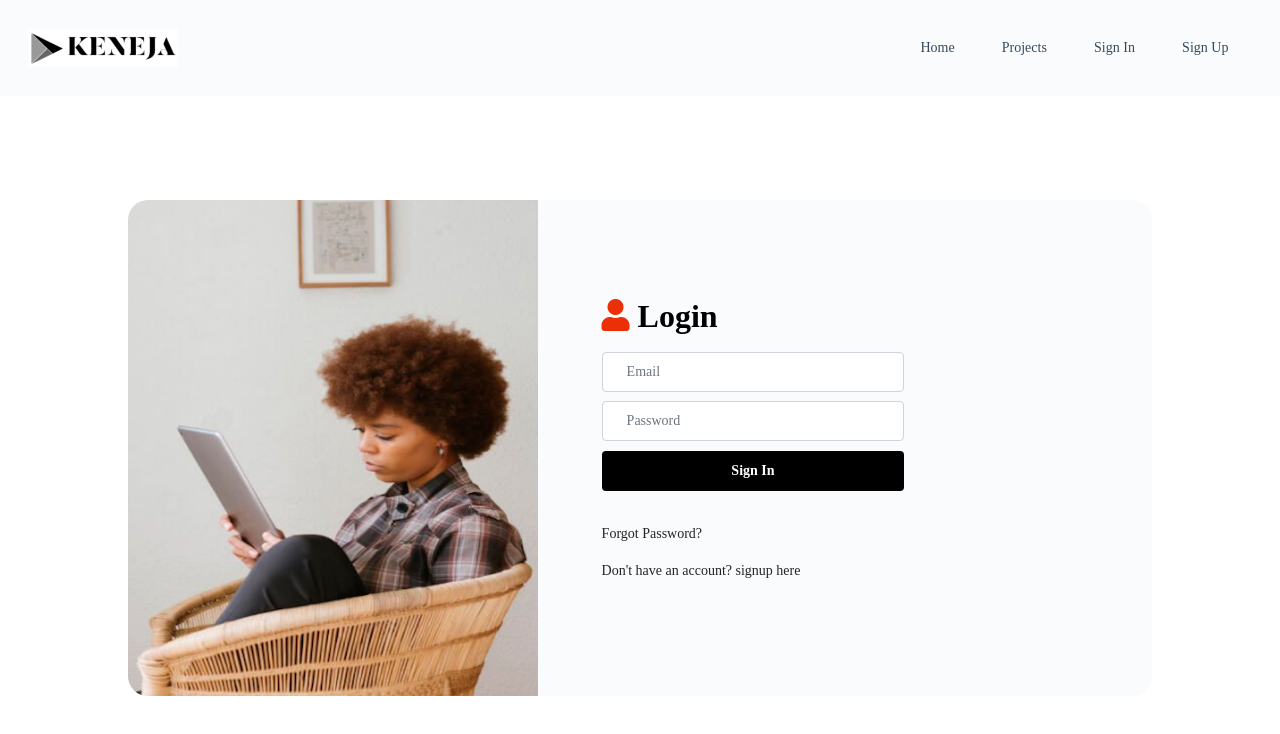
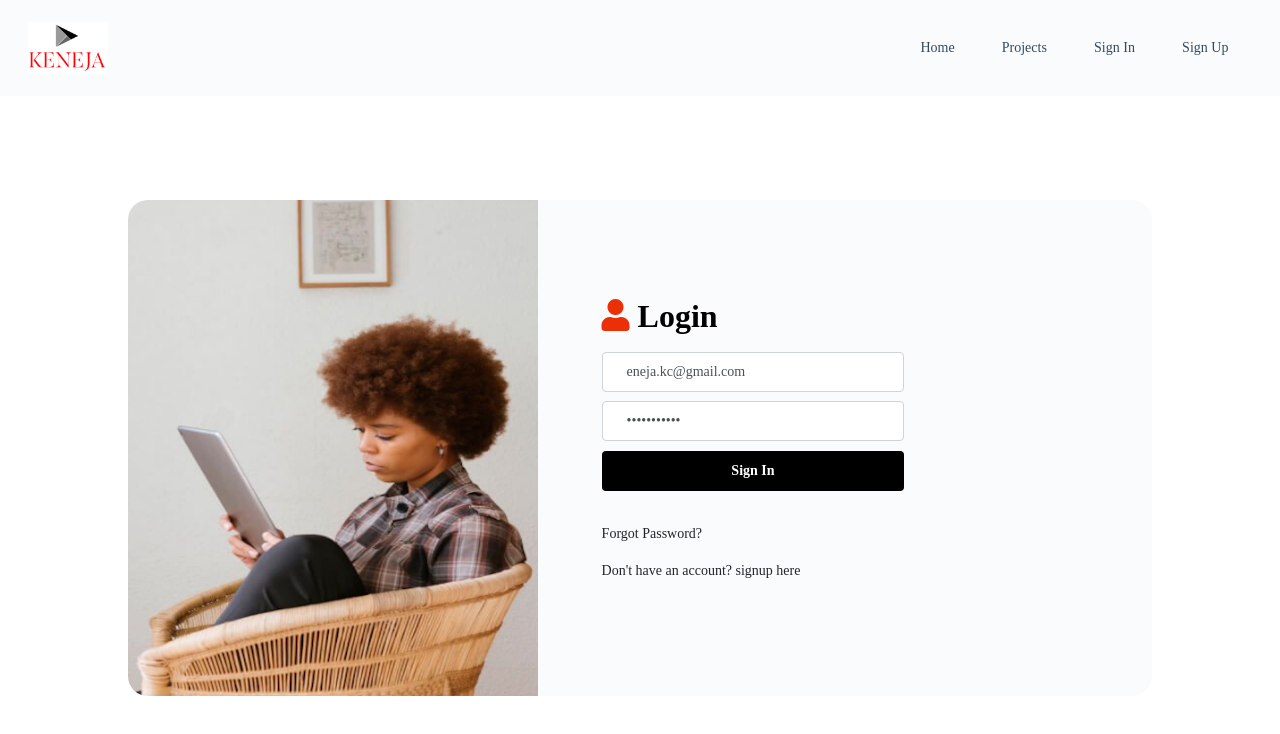
Before and after one commit to chingsley/kc-portfolio-frontend, a React (Create React App) app: page /login in a window 1280 px wide. Shown: the top 734 px of the page. Built offline with nearby package versions, Linux system fonts and the light colour scheme.

Commit message:
implement user login from the login page

```diff
--- a/src/components/LoginForm.js
+++ b/src/components/LoginForm.js
@@ -1,16 +1,54 @@
 import React from 'react';
+import { connect } from 'react-redux';
+import { withRouter } from 'react-router-dom';
 import { AuthForm } from './SignupForm';
+import { loginUser } from '../store/actions';
 
 class LoginForm extends React.Component {
+  state = {
+    emailOrUsername: 'eneja.kc@gmail.com',
+    password: 'Testing*123',
+  };
+
+  handleInputChange = (e) => {
+    this.setState({ [e.target.name]: e.target.value });
+  };
+
+  handleFormSubmit = (e) => {
+    e.preventDefault();
+    // console.log(this.state);
+    const form = Object.keys(this.state).reduce((obj, key) => {
+      if (key === 'emailOrUsername' && this.state[key].includes('@')) {
+        return { ...obj, email: this.state[key] };
+      } else if (key === 'emailOrUsername' && !this.state[key].includes('@')) {
+        return { ...obj, username: this.state[key] };
+      } else {
+        return { ...obj, [key]: this.state[key] };
+      }
+    }, {});
+    // console.log(form);
+    this.props.loginUser(form, this.props.history);
+  };
+
   render() {
     return (
-      <AuthForm>
+      <AuthForm onSubmit={this.handleFormSubmit}>
         <div className="left-inputs-in-form">
-          <input className="form-control" type="email" placeholder="Email" />
           <input
             className="form-control"
-            type="new-password"
+            type="text"
+            placeholder="Email / Username"
+            name="emailOrUsername"
+            value={this.state.emailOrUsername}
+            onChange={this.handleInputChange}
+          />
+          <input
+            className="form-control"
+            type="password"
             placeholder="Password"
+            name="password"
+            value={this.state.password}
+            onChange={this.handleInputChange}
           />
           <button className="auth-btn">Sign In</button>
         </div>
@@ -19,4 +57,4 @@ class LoginForm extends React.Component {
   }
 }
 
-export default LoginForm;
+export default connect(null, { loginUser })(withRouter(LoginForm));
--- a/src/components/Logo.js
+++ b/src/components/Logo.js
@@ -1,6 +1,6 @@
 import React from 'react';
 import styled, { css } from 'styled-components';
-import logo from '../assets/L12.png';
+import logo from '../assets/L1.png';
 
 const Logo = styled.div`
   ${(props) => {
--- a/src/components/NavBarResponsive.js
+++ b/src/components/NavBarResponsive.js
@@ -90,7 +90,7 @@ const Nav = styled.nav`
 function NavBar() {
   return (
     <Nav>
-      <Logo width="150px" mobile_width="120px" />
+      <Logo width="80px" mobile_width="120px" />
       <input type="checkbox" name="mobile-nav-trigger" id="check" />
       <label htmlFor="check" className="checkbtn">
         <i className="fas fa-bars"></i>
--- a/src/store/actions/index.js
+++ b/src/store/actions/index.js
@@ -1,36 +1,9 @@
-import { Request } from '../../utils';
-import { toast } from 'react-toastify';
-import customToast from '../../utils/customToast';
-import { saveToken } from '../../utils/localStorage';
+export { REGISTRATION_STARTED } from './user';
+export { REGISTRATION_FAILURE } from './user';
+export { REGISTRATION_SUCCESS } from './user';
+export { registerUser } from './user';
 
-export const REGISTRATION_STARTED = 'REGISTRATION_STARTED';
-export const REGISTRATION_SUCCESS = 'REGISTRATION_SUCCESS';
-export const REGISTRATION_FAILURE = 'REGISTRATION_FAILURE';
-
-export const registerUser = (formData, history) => async (dispatch) => {
-  try {
-    dispatch({ type: REGISTRATION_STARTED });
-    const options = {
-      data: formData,
-      contentType: 'multipart/form-data',
-    };
-    const { data } = await Request.post('/users', options);
-    console.log(data);
-    customToast.success(data.message);
-    saveToken(data.data.token);
-    dispatch({ type: REGISTRATION_SUCCESS, payload: data.data });
-    history.push('/home');
-  } catch (error) {
-    const errorMsg =
-      error.response?.data?.error ||
-      `${
-        error.response?.statusText ||
-        'Server not reachable. Please check your internet connection or try again shortly'
-      }`;
-    customToast.error(errorMsg);
-    dispatch({
-      type: REGISTRATION_FAILURE,
-      payload: errorMsg,
-    });
-  }
-};
+export const LOGIN_STARTED = 'LOGIN_STARTED';
+export const LOGIN_SUCCESS = 'LOGIN_SUCCESS';
+export const LOGIN_FAILURE = 'LOGIN_FAILURE';
+export { loginUser } from './user';
--- /dev/null
+++ b/src/store/actions/user.js
@@ -0,0 +1,67 @@
+import { Request } from '../../utils';
+import { toast } from 'react-toastify';
+import customToast from '../../utils/customToast';
+import { saveToken } from '../../utils/localStorage';
+
+export const REGISTRATION_STARTED = 'REGISTRATION_STARTED';
+export const REGISTRATION_SUCCESS = 'REGISTRATION_SUCCESS';
+export const REGISTRATION_FAILURE = 'REGISTRATION_FAILURE';
+export const registerUser = (formData, history) => async (dispatch) => {
+  try {
+    dispatch({ type: REGISTRATION_STARTED });
+    const options = {
+      data: formData,
+      contentType: 'multipart/form-data',
+    };
+    const { data } = await Request.post('/users', options);
+    console.log(data);
+    customToast.success(data.message);
+    saveToken(data.data.token);
+    dispatch({ type: REGISTRATION_SUCCESS, payload: data.data });
+    history.push('/home');
+  } catch (error) {
+    const errorMsg =
+      error.response?.data?.error ||
+      `${
+        error.response?.statusText ||
+        'Server not reachable. Please check your internet connection or try again shortly'
+      }`;
+    customToast.error(errorMsg);
+    dispatch({
+      type: REGISTRATION_FAILURE,
+      payload: errorMsg,
+    });
+  }
+};
+
+export const LOGIN_STARTED = 'LOGIN_STARTED';
+export const LOGIN_SUCCESS = 'LOGIN_SUCCESS';
+export const LOGIN_FAILURE = 'LOGIN_FAILURE';
+export const loginUser = (form, history) => async (dispatch) => {
+  try {
+    dispatch({ type: LOGIN_STARTED });
+    const options = {
+      data: form,
+      contentType: 'application/json',
+    };
+    const { data } = await Request.post('/users/login', options);
+    console.log(data);
+    customToast.success(data.message);
+    saveToken(data.data.token);
+    dispatch({ type: LOGIN_SUCCESS, payload: data.data });
+    history.push('/home');
+  } catch (error) {
+    console.log(error);
+    const errorMsg =
+      error.response?.data?.error ||
+      `${
+        error.response?.statusText ||
+        'Server not reachable. Please check your internet connection or try again shortly'
+      }`;
+    customToast.error(errorMsg);
+    dispatch({
+      type: LOGIN_FAILURE,
+      payload: errorMsg,
+    });
+  }
+};
--- a/src/store/reducer/index.js
+++ b/src/store/reducer/index.js
@@ -2,6 +2,9 @@ import {
   REGISTRATION_STARTED,
   REGISTRATION_FAILURE,
   REGISTRATION_SUCCESS,
+  LOGIN_STARTED,
+  LOGIN_SUCCESS,
+  LOGIN_FAILURE,
 } from '../actions';
 
 const initialState = {
@@ -35,6 +38,27 @@ const reducer = (state = initialState, action) => {
         error: action.payload,
         isLoading: false,
       };
+    case LOGIN_STARTED:
+      return {
+        ...state,
+        error: '',
+        isLoading: true,
+      };
+    case LOGIN_SUCCESS:
+      console.log(action.payload);
+      return {
+        ...state,
+        user: action.payload.user,
+        isLoading: false,
+        error: '',
+        token: action.payload.token,
+      };
+    case LOGIN_FAILURE:
+      return {
+        ...state,
+        error: action.payload,
+        isLoading: false,
+      };
     default:
       return state;
   }
--- a/src/styles/signupPage.css
+++ b/src/styles/signupPage.css
@@ -49,7 +49,15 @@
 }
 
 .auth-nav {
+  /* border: 1px solid grey; */
   cursor: pointer;
+  transition: color 0.5s;
+}
+/* .auth-nav:first-child {
+  margin-bottom: 5rem;
+} */
+.auth-nav:hover {
+  color: #eb2f06;
 }
 
 .fa-user {
```
